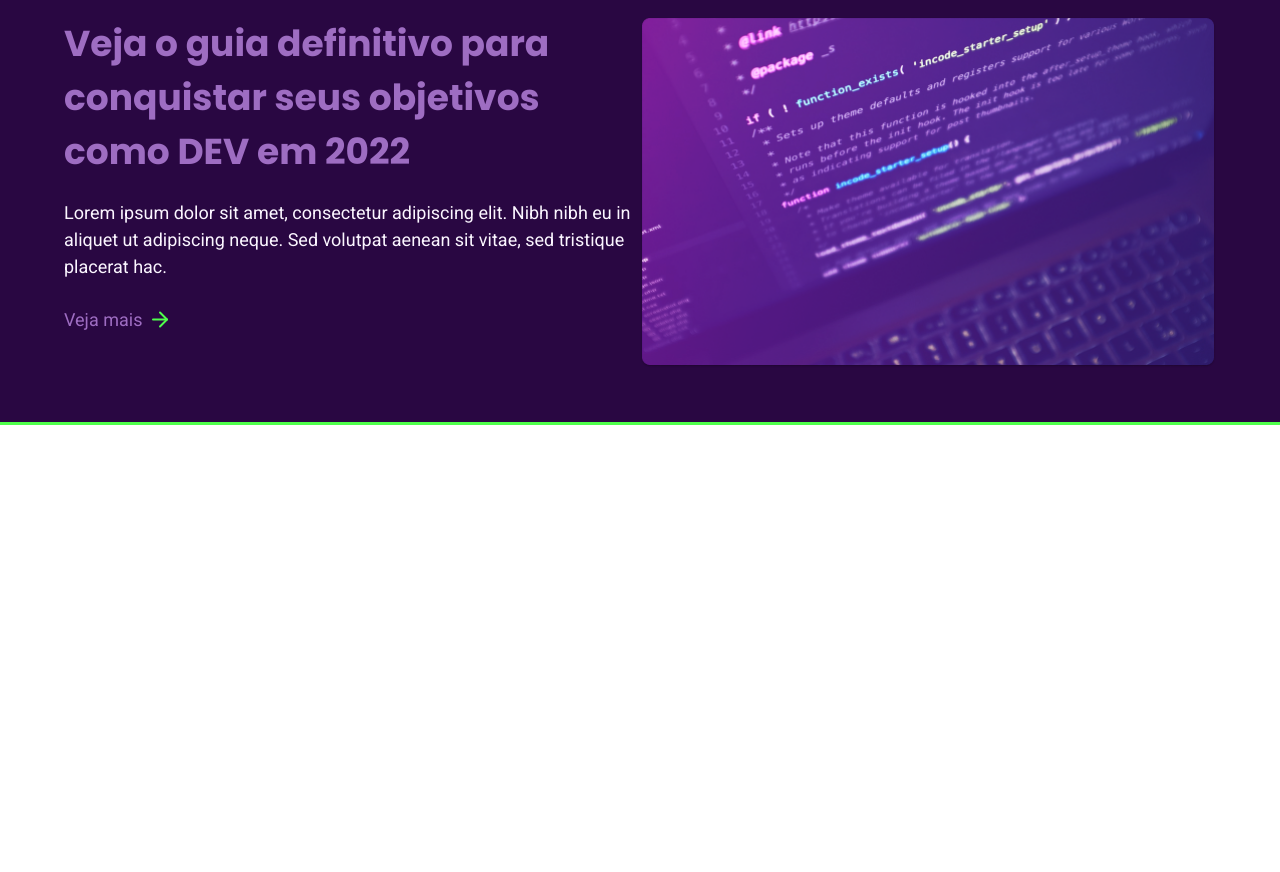
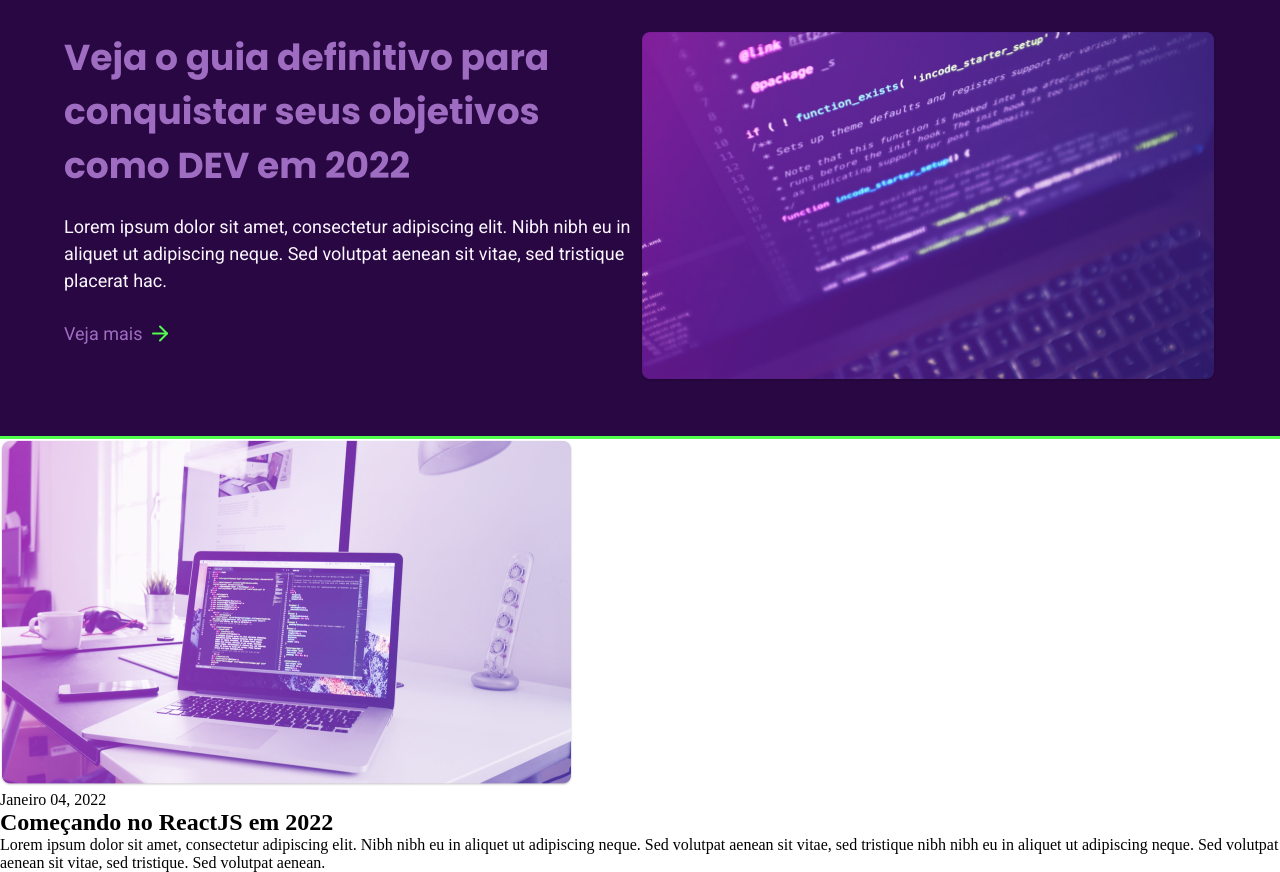
Before and after one commit to EuGeanCarlos/Desafio-roceket-blog, a plain HTML site: page index.html in a window 1280 px wide. Shown: the part 93-965 px from the top of the page. Before the commit the page ends 800 px from the top, so only its background shows below. Drawn offline with Linux system fonts and the light colour scheme.

Commit message:
Update index.html

```diff
--- a/index.html
+++ b/index.html
@@ -8,7 +8,7 @@
     <title>Rocketblog</title>
 </head>
 <body>
-    <header>
+    <header class="topo">
         <img src="img/logo.svg" alt="">
         <nav class="menu-desktop">
             <a href="">Home</a>
@@ -34,6 +34,21 @@
             <img src="img/featured-image.png" alt="" srcset="">
         </div>
 
-    </main>
+    </main><!--CONTEUDO PRINCIPAL-->
+
+    <section class="noticias">
+        <div class="img-noticias">
+            <div class="post-1">
+                 <img src="img/post-1.png" alt="">
+                <p>Janeiro 04, 2022</p>
+                <h2>Começando no ReactJS em 2022</h2>
+                 <p>Lorem ipsum dolor sit amet, consectetur adipiscing elit. Nibh nibh eu in aliquet ut adipiscing neque. Sed volutpat aenean sit vitae, sed tristique nibh nibh eu in aliquet ut adipiscing neque. Sed volutpat aenean sit vitae, sed tristique. Sed volutpat aenean.</p>
+            </div>  <!--POST 1-->
+
+        </div><!--IMG_NOTICIAS-->
+        <div class="text-noticias">
+
+        </div>
+    </section><!--NOTICIAS-->
 </body>
 </html>
```
